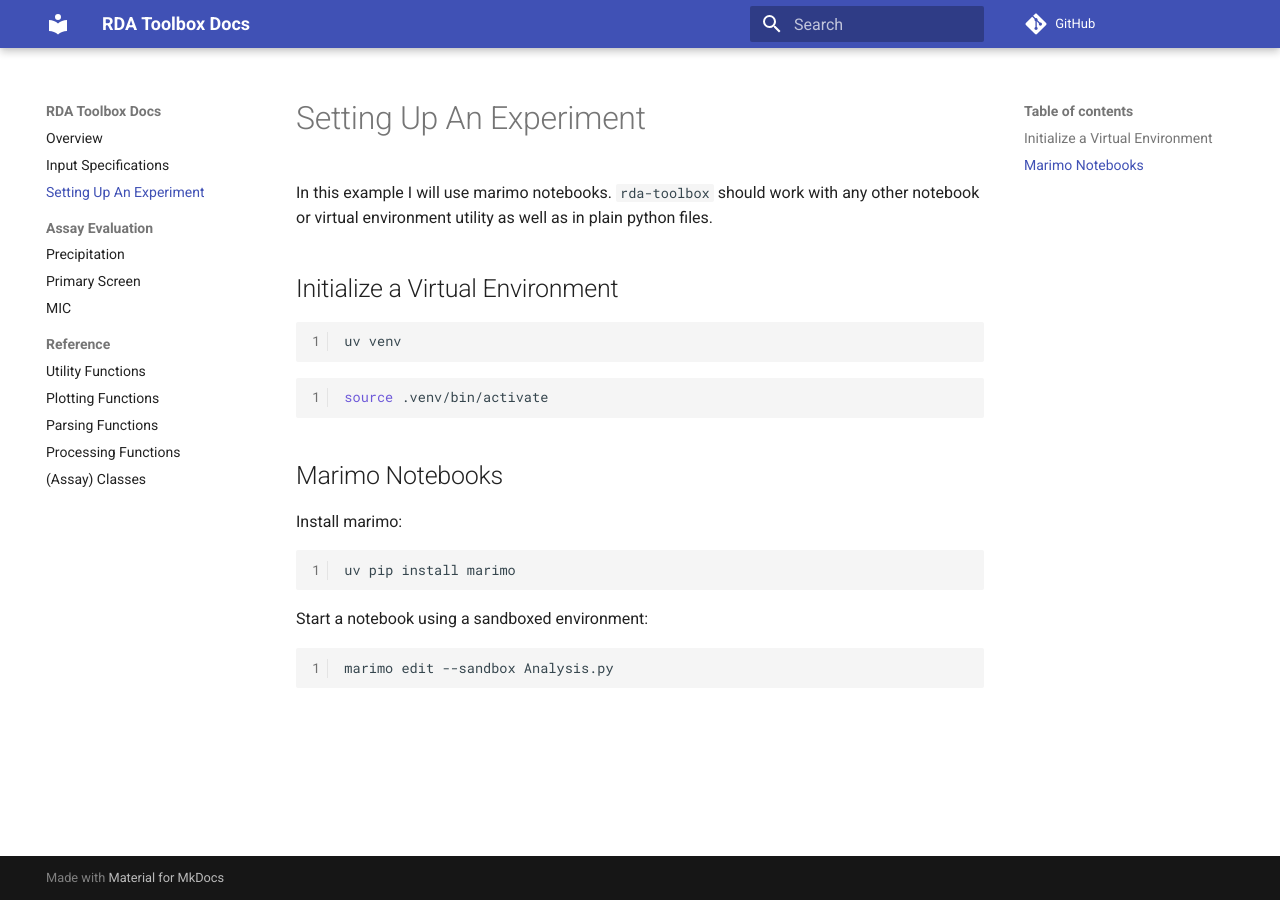
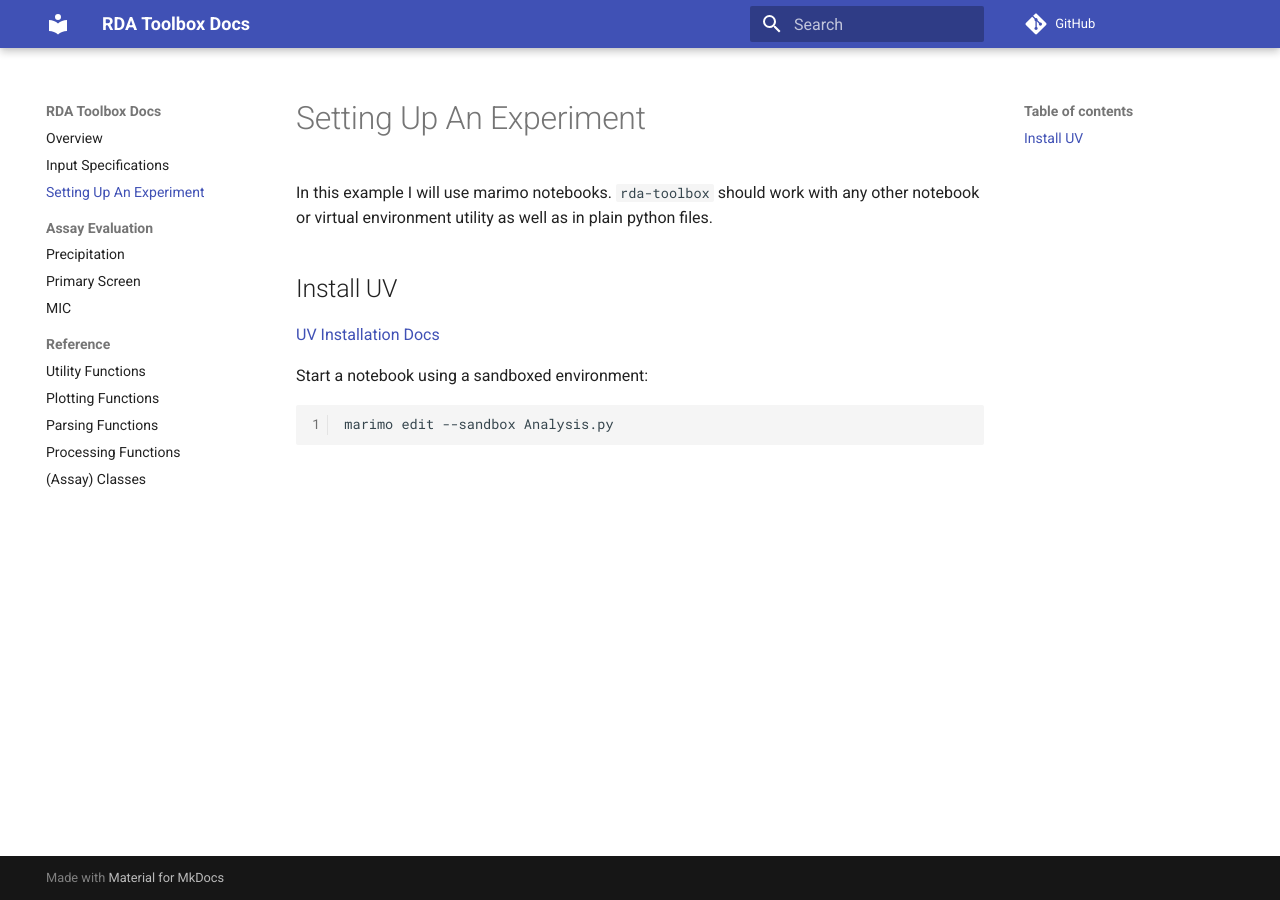
Before and after one commit to Robotic-Discovery-of-Antiinfectives/rda-toolbox, an MkDocs documentation site: the page built from docs/setup_marimo.md, in a window 1280 px wide. Built offline with MkDocs 1.6.1 and Material for MkDocs 9.7.7, drawn with Linux system fonts in a browser that asks for light colours; comment, search, counter and statistics services are not loaded.

Commit message:
modify setup docs to simpler version

````diff
--- a/docs/setup_marimo.md
+++ b/docs/setup_marimo.md
@@ -2,22 +2,24 @@
 
 In this example I will use marimo notebooks. `rda-toolbox` should work with any other notebook or virtual environment utility as well as in plain python files.
 
-## Initialize a Virtual Environment
+<!-- ## Initialize a Virtual Environment -->
 
-```Sh
-uv venv
-```
+<!-- ```Sh -->
+<!-- uv venv -->
+<!-- ``` -->
 
-```Sh
-source .venv/bin/activate
-```
+<!-- ```Sh -->
+<!-- source .venv/bin/activate -->
+<!-- ``` -->
 
-## Marimo Notebooks
+<!-- ## Marimo Notebooks -->
 
-Install marimo:
-```Sh
-uv pip install marimo
-```
+<!-- Install marimo: -->
+<!-- ```Sh -->
+<!-- uv pip install marimo -->
+<!-- ``` -->
+## Install UV
+[UV Installation Docs](docs.astral.sh/uv/getting-started/installation/)
 
 Start a notebook using a sandboxed environment:
 ```Sh
````
